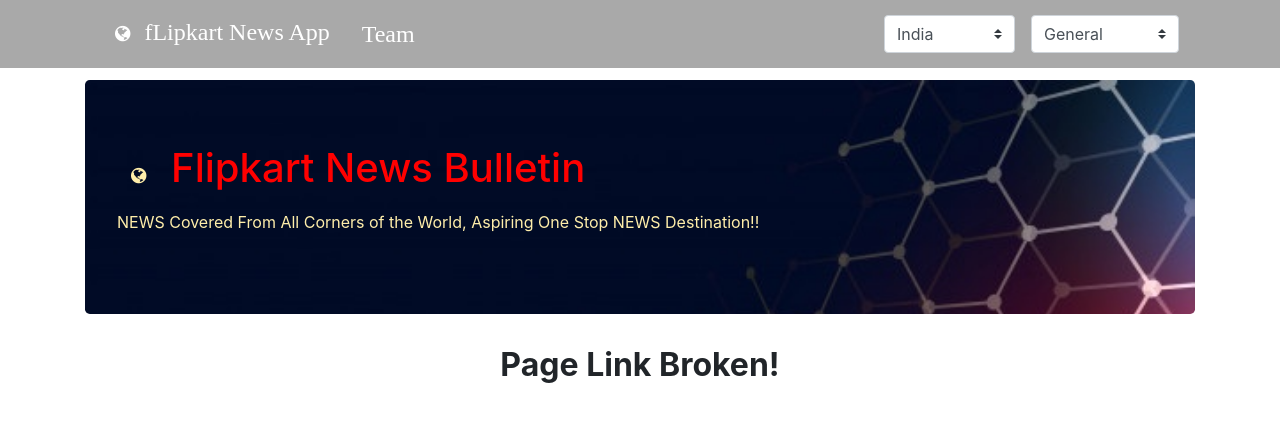
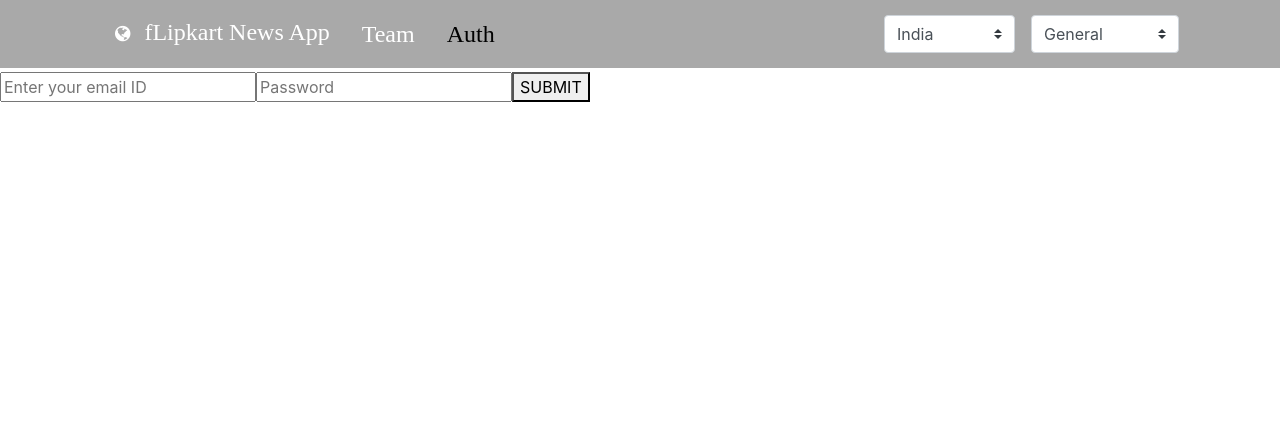
Before and after one commit to rishabaggit/News_App, a React (Create React App) app in the folder news_fk/: page /auth in a window 1280 px wide. Shown: the top 422 px of the page. Built offline with nearby package versions, Linux system fonts and the light colour scheme.

Commit message:
Added Basic Authentication page

```diff
--- a/news_fk/src/App.js
+++ b/news_fk/src/App.js
@@ -8,8 +8,9 @@ import Header from './containers/Header/Header';
 import {BrowserRouter,Route, Switch} from 'react-router-dom';
 import NewsBulletin from './components/Content/NewsBulletin/NewsBulletin';
 import Info from './containers/Info/Info';
-import NewsPage from './containers/NewsPage/NewsPage'
+import NewsPage from './containers/NewsPage/NewsPage';
 import { CookiesProvider } from 'react-cookie';
+import Auth from './containers/Auth/Auth';
 //-----------------------------------------------------------------------------------------------------------------
 //index.js is the traditional and actual entry point for all node apps. Here in react it just has code of what to render and where to render.
 // App.js has the root component of the react app because every view and component are handled with hierarchy in React, where <App /> is the top most component in hierarchy.
@@ -19,10 +20,11 @@ class App extends Component {
       <BrowserRouter>
         <CookiesProvider>
           <Header/>
-          <NewsBulletin/>
+          <Route path="/" exact component={NewsBulletin}/>
           <Switch>
               <Route path="/" exact component={NewsPage}/>
               <Route path="/info" exact component={Info}/>
+              <Route path='/auth' exact component={Auth}/>
               <Route render={() => <h2 style={{textAlign:"center", fontWeight:"bold"}}>Page Link Broken!</h2> } />
           </Switch>
         </CookiesProvider>
--- /dev/null
+++ b/news_fk/src/containers/Auth/Auth.js
@@ -0,0 +1,44 @@
+import React, { Component } from 'react';
+import { connect } from 'react-redux';
+
+class Auth extends Component {
+    state = {
+        email:'',
+        password:''
+    }
+    emailChangeHandler = (event) => {
+        this.setState({email : event.target.value})
+    }
+    passwordChangeHandler = (event) => {
+        this.setState({password : event.target.value})
+    }
+    render() {
+        return (
+            <div>
+                <br/>
+                <br/>
+                <br/>
+                <form onSubmit={(event) => {
+                    event.preventDefault();
+                    console.log(this.state.email,this.state.password)
+                    }}>
+                    <input
+                        value={this.state.email}
+                        type='email'
+                        placeholder='Enter your email ID'
+                        onChange={this.emailChangeHandler}
+                    />
+                    <input
+                        value={this.state.password}
+                        type='password'
+                        placeholder='Password'
+                        onChange={this.passwordChangeHandler}
+                    />
+                    <button>SUBMIT</button>
+                </form>
+            </div>
+        )
+    }
+}
+
+export default Auth;
--- a/news_fk/src/containers/Header/Header.js
+++ b/news_fk/src/containers/Header/Header.js
@@ -44,6 +44,9 @@ class Header extends Component {
                                                 has a className "active" in it  */}
                         <NavLink className="nav-link l1" exact to="/info">
                             Team
+                        </NavLink>
+                        <NavLink className="nav-link l1" exact to="/auth">
+                            Auth
                         </NavLink>
                         <button className="navbar-toggler"
                             type="button"
--- a/news_fk/src/containers/NewsPage/NewsPage.js
+++ b/news_fk/src/containers/NewsPage/NewsPage.js
@@ -6,6 +6,7 @@ import InitialLoader from '../../components/Content/InitialLoader/InitialLoader'
 import {connect} from 'react-redux';
 import * as actionTypes from '../../store/actions';
 import BottomScrollListener from 'react-bottom-scroll-listener';
+// import NewsBulletin from '../../components/Content/NewsBulletin/NewsBulletin';
 
 class NewsPage extends Component {
     onBottomHandler = () => {                     //Arrow Function Executed Upon Reaching the bottom of entire screen
```
Also changed, not shown: news_fk/src/components/UserAuthentication/firebase.js (renamed from news_fk/src/components/Content/UserAuthentication/firebase.js).
